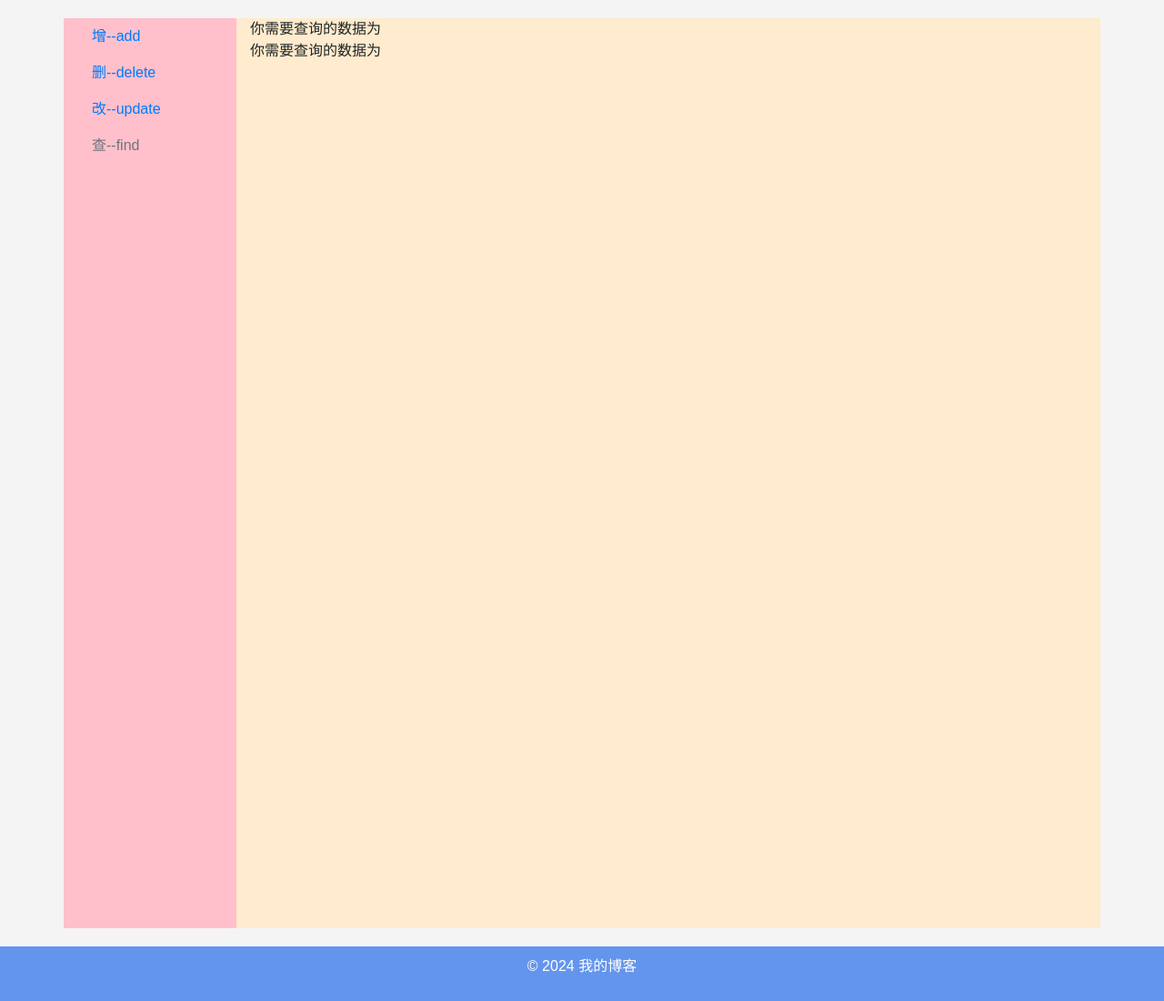
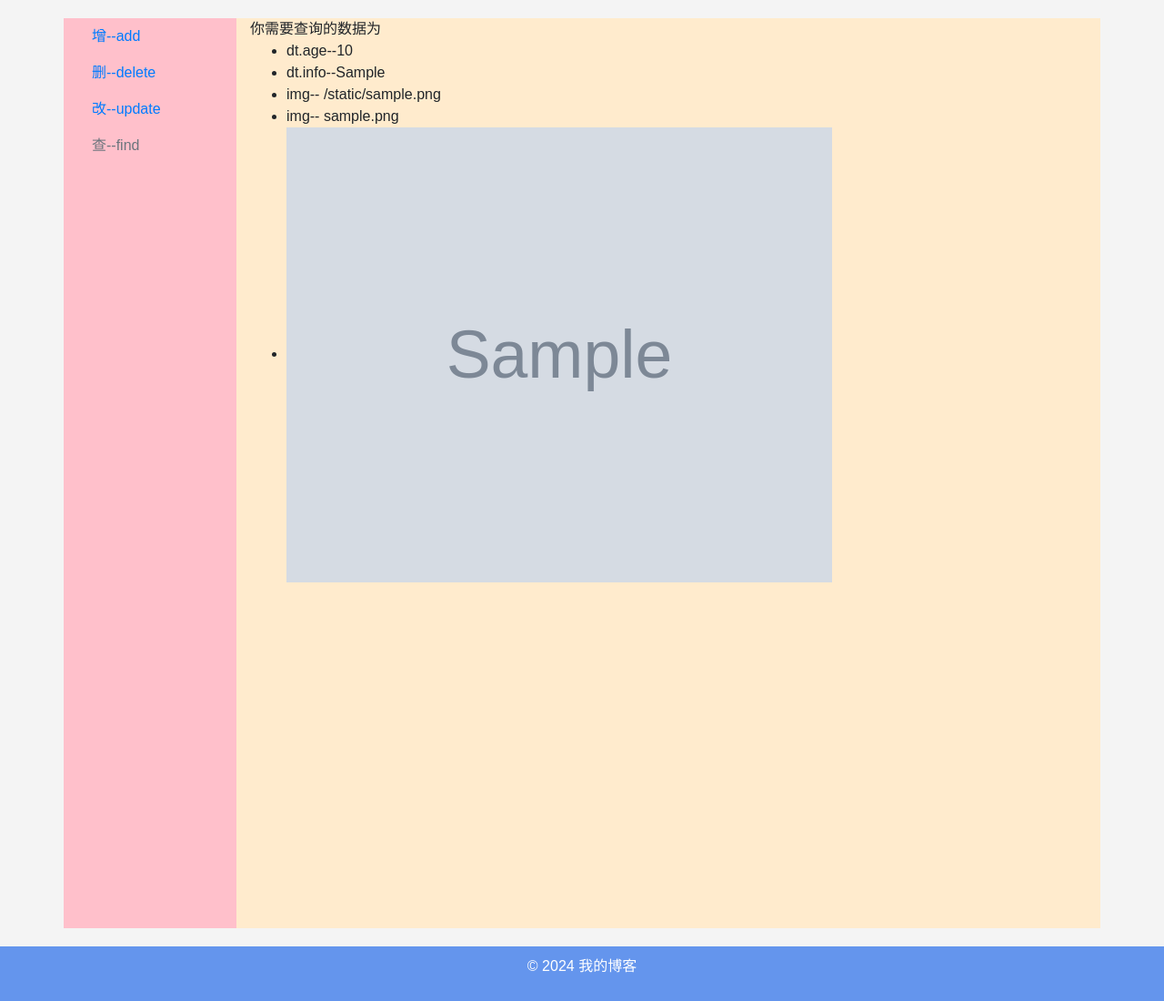
Before and after one commit to xiejunliang2021/Dj_Blog, a Django app: page /blog/test/ in a window 1280 px wide. Shown: the part 118-1218 px from the top of the page at 91% size. Run offline with Django 4.2, Linux system fonts and the light colour scheme; tables that the repository leaves empty hold one stand-in row (values such as "Sample post"); grey boxes marked "Sample" are stand-in pictures; some libraries are stand-ins or nearby versions.

Commit message:
在test导航区添加了查询文件并在html中展示

```diff
--- a/Blog/views.py
+++ b/Blog/views.py
@@ -1,4 +1,5 @@
 from django.shortcuts import render
+from .models import *
 
 
 def index(request):
@@ -17,8 +18,10 @@ def django_return_arg(request):
 
 
 def django_test_blog(request):
+    info = TestBlog.objects.all()
+    dict_data = {'data': list(info)}
 
-    return render(request, 'test_blog.html')
+    return render(request, 'test_blog.html', dict_data)
 
 
 def django_test_add(request):
--- a/templates/test_blog.html
+++ b/templates/test_blog.html
@@ -21,11 +21,18 @@
 
 
 {% block body %}
+    {% load static %}
+        <div>你需要查询的数据为
+        {% for dt in data %}
+            <ul>
+                <li>dt.age--{{ dt.age }}</li>
+                <li>dt.info--{{ dt.info }}</li>
+                <li>img-- {% static dt.img1 %}</li>
+                <li>img-- {{ dt.img1 }}</li>
+                <li><img src="/{{ dt.img1 }}" alt="图片" style="width: 600px; height:500px"></li>
+            </ul>
+        {% endfor %}
 
-
-        <div>你需要查询的数据为</div>
-        <div>你需要查询的数据为</div>
-
-
+        </div>
 
 {% endblock %}
```
Also changed, not shown: static/images/p1.jpg (added).
